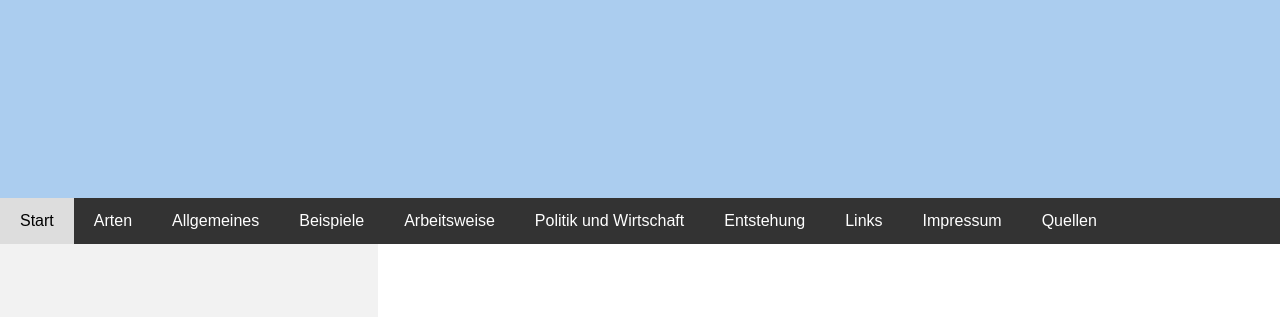
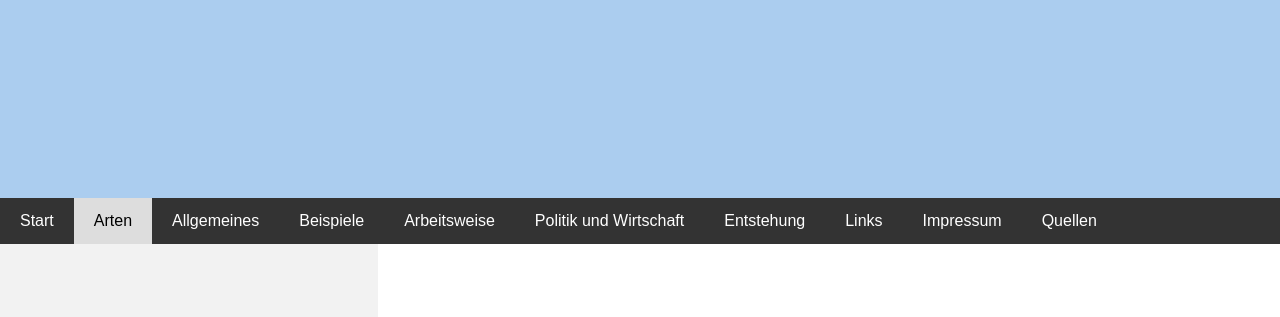
Before and after one commit to KI-einfach-erklaert/Arten, a plain HTML site: page index.html in a window 1280 px wide. Shown: the part 302-619 px from the top of the page. Drawn offline with Linux system fonts and the light colour scheme.

Commit message:
Update index.html

```diff
--- a/index.html
+++ b/index.html
@@ -132,8 +132,8 @@
   </div>
 
   <div class="navbar">
-  <a href="https://ki-einfach-erklaert.github.io/home/" class="active"		>Start</a>
-  <a href="https://ki-einfach-erklaert.github.io/arten" 			>Arten</a>
+  <a href="https://ki-einfach-erklaert.github.io/home/" 			>Start</a>
+  <a href="https://ki-einfach-erklaert.github.io/arten" class="active"		>Arten</a>
   <a href="https://ki-einfach-erklaert.github.io/allgemeines" 			>Allgemeines</a>
   <a href="https://ki-einfach-erklaert.github.io/beispiele" 			>Beispiele</a>
   <a href="https://ki-einfach-erklaert.github.io/Arbeitsweise" 			>Arbeitsweise</a>
```
